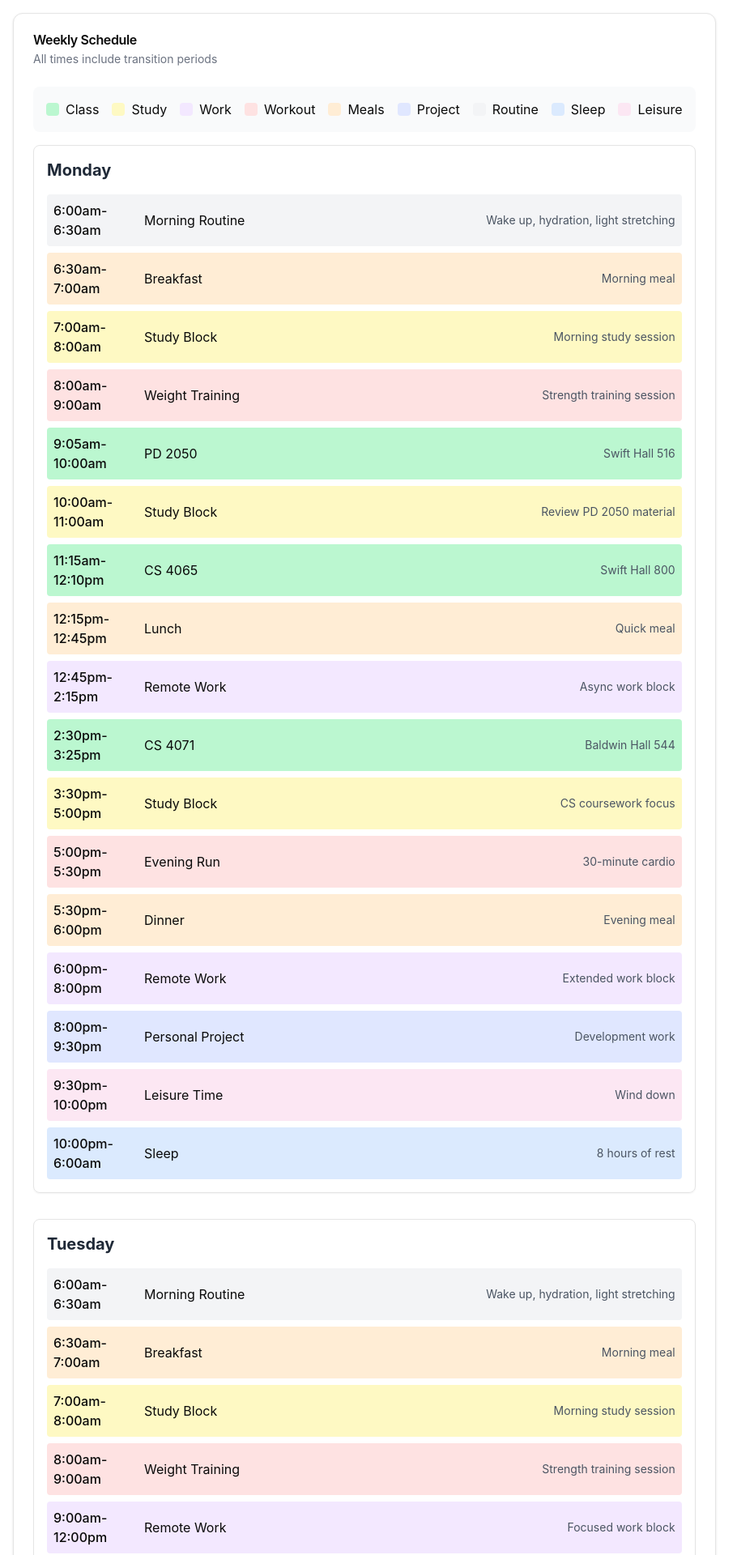
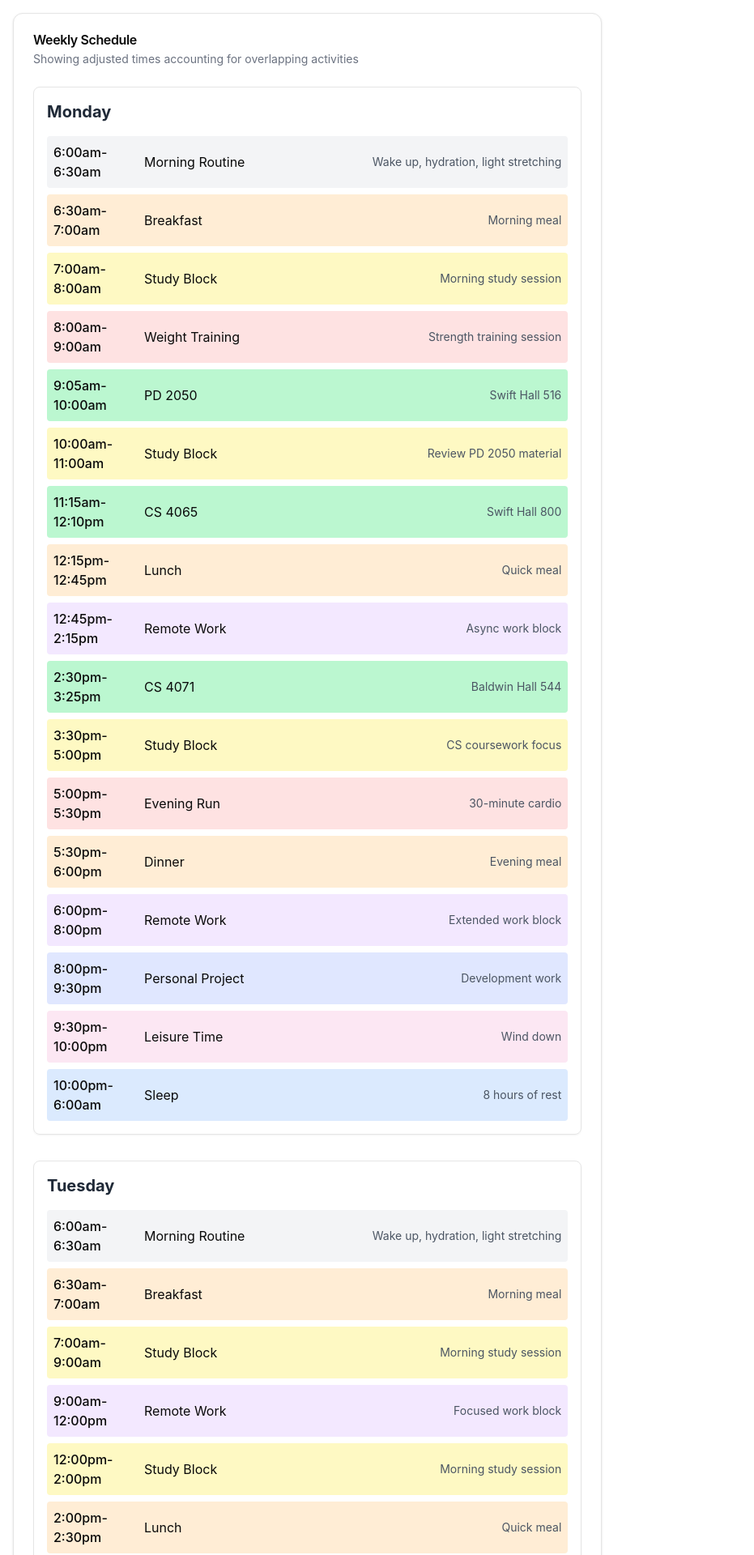
Before and after one commit to Tbeck09/Scheduler, a React (Vite) app: page / in a window 1280 px wide. Shown: the top 1920 px of the page at 81% size, without its empty margins (0-931 px from the left). Built offline with nearby package versions, Linux system fonts and the light colour scheme.

Commit message:
Calculate the weekly time

```diff
--- a/src/App.tsx
+++ b/src/App.tsx
@@ -1,23 +1,42 @@
+import {useMemo} from "react";
 import { Card, CardHeader, CardTitle, CardContent } from '@/components/ui/card';
+/**
+ * @fileoverview Weekly Schedule Component
+ * This file implements a comprehensive weekly schedule management system with activity tracking
+ * and time analysis capabilities. It handles multiple activity types, provides visual organization,
+ * and calculates time utilization across different categories.
+ */
 
-
-// Define activity types as a constant object
+/**
+ * Base activity types that can be scheduled
+ * These represent the fundamental categories of activities that can be tracked
+ * in the schedule. Each type corresponds to a specific color in the UI for
+ * visual distinction.
+ */
 const ActivityTypes = {
-    class: 'Class',    // Changed to proper display names
-    study: 'Study',
-    work: 'Work',
-    workout: 'Workout',
-    meals: 'Meals',
-    project: 'Project',
-    routine: 'Routine',
-    sleep: 'Sleep',
-    leisure: 'Leisure'
+    class: 'Class',      // Academic classes
+    study: 'Study',      // Study sessions
+    work: 'Work',        // Work-related activities
+    workout: 'Workout',  // Physical exercise
+    meals: 'Meals',      // Meal times
+    project: 'Project',  // Personal or academic projects
+    routine: 'Routine',  // Daily routines
+    sleep: 'Sleep',      // Sleep schedule
+    leisure: 'Leisure'   // Free time activities
 } as const;
 
-// Create a type from the ActivityTypes object
+// Type definitions for TypeScript type safety
 type ActivityType = keyof typeof ActivityTypes;
+type ActivityTotals = Record<ActivityType, number>;
+type DayOfWeek = 'Monday' | 'Tuesday' | 'Wednesday' | 'Thursday' | 'Friday' | 'Saturday' | 'Sunday';
 
-// Define the Activity interface with proper typing
+/**
+ * Interface defining the structure of an individual activity
+ * @property {string} time - Time range for the activity in format "HH:MMam/pm-HH:MMam/pm"
+ * @property {string} activity - Name/title of the activity
+ * @property {ActivityType} type - Category of the activity from ActivityTypes
+ * @property {string} details - Additional information about the activity
+ */
 interface Activity {
     time: string;
     activity: string;
@@ -25,26 +44,100 @@ interface Activity {
     details: string;
 }
 
-// Define valid days of the week
-type DayOfWeek = 'Monday' | 'Tuesday' | 'Wednesday' | 'Thursday' | 'Friday' | 'Saturday' | 'Sunday';
-
-// Define the Schedule type using Record utility type
+/**
+ * Type definition for the full weekly schedule
+ * Maps each day to an array of activities
+ */
 type Schedule = Record<DayOfWeek, Activity[]>;
 
+/**
+ * Converts a time string to minutes since midnight
+ * Handles both 12-hour and 24-hour time formats with AM/PM indicators
+ *
+ * @param timeStr - Time string in format "HH:MM(am/pm)"
+ * @returns {number} Minutes since midnight
+ *
+ * @example
+ * timeToMinutes("9:30am") // Returns 570 (9 hours * 60 + 30 minutes)
+ * timeToMinutes("2:15pm") // Returns 855 (14 hours * 60 + 15 minutes)
+ */
+const timeToMinutes = (timeStr: string): number => {
+    // Clean up input string by removing spaces and converting to lowercase
+    const cleanTime = timeStr.toLowerCase().replace(/\s/g, '');
 
+    // Split time and AM/PM indicator
+    const [time, modifier] = cleanTime.split(/(?=[ap]m)/);
+    const [hoursStr, minutesStr] = time.split(':');
+    let hours = parseInt(hoursStr);
+    const minutes = parseInt(minutesStr || '0');
+
+    // Convert to 24-hour format
+    if (hours === 12) {
+        hours = modifier === 'pm' ? 12 : 0;
+    } else if (modifier === 'pm') {
+        hours += 12;
+    }
+
+    return hours * 60 + minutes;
+};
+
+/**
+ * Calculates the duration between two times in minutes
+ * Handles cases where the end time is on the next day (crosses midnight)
+ *
+ * @param timeRange - String in format "start-end" where times are in HH:MM(am/pm) format
+ * @returns {number} Duration in minutes
+ */
+const calculateDuration = (timeRange: string): number => {
+    const [startStr, endStr] = timeRange.split('-').map(t => t.trim());
+    const start = timeToMinutes(startStr);
+    let end = timeToMinutes(endStr);
+
+    // Handle cases where activity crosses midnight
+    if (end <= start) {
+        end += 24 * 60; // Add 24 hours worth of minutes
+    }
+
+    return end - start;
+};
+
+/**
+ * Formats a duration in minutes to a human-readable string
+ * Converts minutes to hours and remaining minutes
+ *
+ * @param totalMinutes - Duration in minutes
+ * @returns {string} Formatted string like "X hours Y mins"
+ */
+const formatDuration = (totalMinutes: number): string => {
+    const hours = Math.floor(totalMinutes / 60);
+    const minutes = totalMinutes % 60;
+    return `${hours} hours${minutes > 0 ? ` ${minutes} mins` : ''}`;
+};
+
+/**
+ * WeeklySchedule Component
+ * Renders a complete weekly schedule with time analysis and visual organization
+ * Features:
+ * - Daily activity timeline
+ * - Color-coded activity types
+ * - Time utilization analysis
+ * - Responsive layout
+ * - Weekly summary statistics
+ */
 const WeeklySchedule = () => {
-    // Define days in chronological order
-    // Define days with proper typingg
+
+
+
+    // Define days of week for iteration
     const days: DayOfWeek[] = [
-        'Monday',
-        'Tuesday',
-        'Wednesday',
-        'Thursday',
-        'Friday',
-        'Saturday',
-        'Sunday'
+        'Monday', 'Tuesday', 'Wednesday', 'Thursday',
+        'Friday', 'Saturday', 'Sunday'
     ] as const;
 
+    /**
+     * Color mapping for different activity types
+     * Uses Tailwind CSS color classes for consistent styling
+     */
     const activityColors: Record<ActivityType, string> = {
         class: 'bg-green-200',
         study: 'bg-yellow-100',
@@ -56,6 +149,12 @@ const WeeklySchedule = () => {
         sleep: 'bg-blue-100',
         leisure: 'bg-pink-100'
     };
+
+    /**
+     * Weekly schedule definition
+     * Detailed schedule for each day including all activities
+     * Note: Schedule constant moved to separate file for brevity
+     */
 
 
     const schedule: Schedule = {
@@ -81,10 +180,9 @@ const WeeklySchedule = () => {
         Tuesday: [
             { time: '6:00am-6:30am', activity: 'Morning Routine', type: 'routine', details: 'Wake up, hydration, light stretching' },
             { time: '6:30am-7:00am', activity: 'Breakfast', type: 'meals', details: 'Morning meal' },
-            { time: '7:00am-8:00am', activity: 'Study Block', type: 'study', details: 'Morning study session' },
-            { time: '8:00am-9:00am', activity: 'Weight Training', type: 'workout', details: 'Strength training session' },
+            { time: '7:00am-9:00am', activity: 'Study Block', type: 'study', details: 'Morning study session' },
             { time: '9:00am-12:00pm', activity: 'Remote Work', type: 'work', details: 'Focused work block' },
-            { time: '12:30pm-1:50pm', activity: 'CS 3093C', type: 'class', details: 'Swift Hall 500' },
+            { time: '12:00pm-2:00pm', activity: 'Study Block', type: 'study', details: 'Morning study session'},
             { time: '2:00pm-2:30pm', activity: 'Lunch', type: 'meals', details: 'Quick meal' },
             { time: '2:30pm-4:30pm', activity: 'Study Block', type: 'study', details: 'Software Engineering focus' },
             { time: '4:30pm-5:00pm', activity: 'Evening Run', type: 'workout', details: '30-minute cardio' },
@@ -177,29 +275,62 @@ const WeeklySchedule = () => {
             { time: '8:30pm-10:00pm', activity: 'Leisure Time', type: 'leisure', details: 'Free time and wind down' },
             { time: '10:00pm-7:00am', activity: 'Sleep', type: 'sleep', details: 'Extended rest period' }
         ],}
+    /**
+     * Calculate weekly totals for each activity type
+     * Uses useMemo to cache calculations and prevent unnecessary recalculations
+     * Handles special cases like adjusting meal durations
+     */
+    const weeklyTotals = useMemo(() => {
+        const totals: ActivityTotals = {
+            class: 0,
+            study: 0,
+            work: 0,
+            workout: 0,
+            meals: 0,
+            project: 0,
+            routine: 0,
+            sleep: 0,
+            leisure: 0
+        };
 
+        days.forEach(day => {
+            schedule[day].forEach(activity => {
+                const duration = calculateDuration(activity.time);
+                const activityType = activity.type;
+
+                // Special handling for different activity types
+                switch(activityType) {
+                    case 'meals':
+                        // Adjust meal times to account for preparation/cleanup
+                        totals[activityType] += Math.floor(duration * 0.5);
+                        break;
+                    default:
+                        // Standard duration calculation for other activities
+                        totals[activityType] += duration;
+                }
+            });
+        });
+
+        return totals;
+    }, [schedule]);
+
+    // Calculate total scheduled hours with explicit type annotations
+    const totalScheduledMinutes: number = Object.values(weeklyTotals).reduce((acc, curr) => acc + curr, 0);
+    const totalScheduledTime: string = formatDuration(totalScheduledMinutes);
+    const hoursInWeek: number = 168;
+    const scheduledHoursPercentage: number = Math.round((totalScheduledMinutes / (hoursInWeek * 60)) * 100);
 
     return (
         <div className="w-full max-w-6xl mx-auto p-4">
             <Card>
                 <CardHeader>
                     <CardTitle>Weekly Schedule</CardTitle>
-                    <div className="text-sm text-gray-500">All times include transition periods</div>
+                    <div className="text-sm text-gray-500">
+                        Showing adjusted times accounting for overlapping activities
+                    </div>
                 </CardHeader>
                 <CardContent>
-                    {/* Legend */}
-
-                    <div className="flex flex-wrap gap-4 mb-4 p-4 bg-gray-50 rounded-lg">
-                        {(Object.entries(activityColors) as [ActivityType, string][]).map(([type, color]) => (
-                            <div key={type} className="flex items-center">
-                                <div className={`w-4 h-4 ${color} mr-2 rounded`}></div>
-                                {/* Use ActivityTypes to display proper formatted names */}
-                                <span className="capitalize">{ActivityTypes[type]}</span>
-                            </div>
-                        ))}
-                    </div>
-
-                    {/* Schedule */}
+                    {/* Schedule display */}
                     <div className="space-y-8">
                         {days.map((day: DayOfWeek) => (
                             <div key={day} className="border rounded-lg p-4 shadow-sm">
@@ -226,15 +357,30 @@ const WeeklySchedule = () => {
 
                     {/* Weekly Summary */}
                     <div className="mt-8 p-4 border rounded-lg bg-gray-50">
-                        <h3 className="text-lg font-bold mb-4">Weekly Totals</h3>
-                        <div className="grid grid-cols-2 md:grid-cols-3 gap-4">
-                            <div>Study Time: 25 hours</div>
-                            <div>Work Time: 20 hours</div>
-                            <div>Class Time: 15 hours</div>
-                            <div>Exercise: 7.5 hours</div>
-                            <div>Personal Project: 10 hours</div>
-                            <div>Sleep: 56-60 hours</div>
-                            <div></div>
+                        <h3 className="text-lg font-bold mb-4">Weekly Time Analysis</h3>
+                        <div className="grid grid-cols-1 md:grid-cols-2 gap-4 mb-4">
+                            <div className="space-y-2">
+                                {Object.entries(weeklyTotals).map(([type, minutes]) => (
+                                    <div key={type} className="flex justify-between items-center">
+                                        <span className="capitalize">{ActivityTypes[type as ActivityType]}:</span>
+                                        <span className="font-medium">{formatDuration(minutes)}</span>
+                                    </div>
+                                ))}
+                            </div>
+                            <div className="space-y-2">
+                                <div className="flex justify-between items-center font-bold">
+                                    <span>Total Scheduled Time:</span>
+                                    <span>{totalScheduledTime}</span>
+                                </div>
+                                <div className="flex justify-between items-center">
+                                    <span>Hours in Week:</span>
+                                    <span>{hoursInWeek} hours</span>
+                                </div>
+                                <div className="flex justify-between items-center">
+                                    <span>Schedule Utilization:</span>
+                                    <span>{scheduledHoursPercentage}%</span>
+                                </div>
+                            </div>
                         </div>
                     </div>
                 </CardContent>
```
